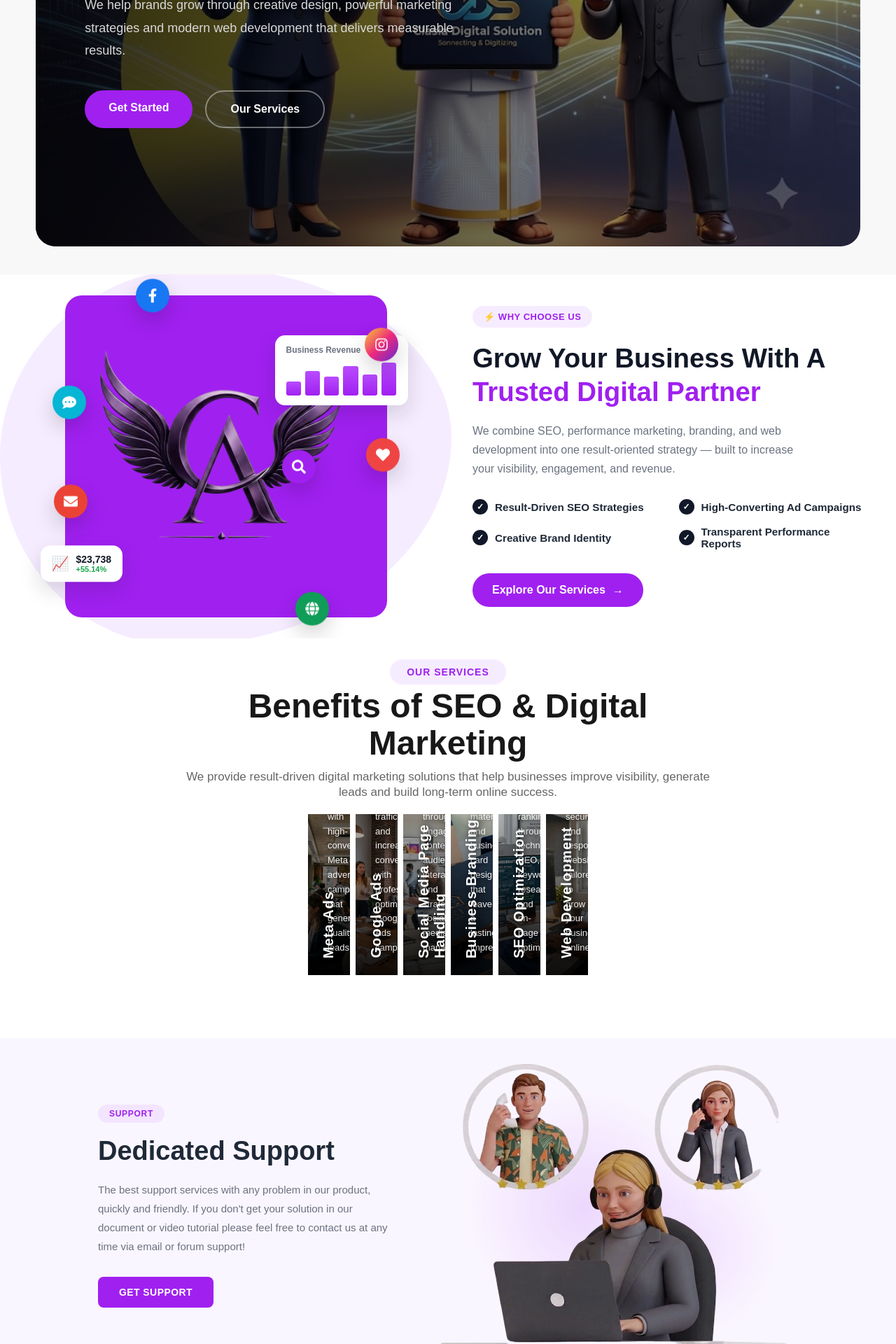
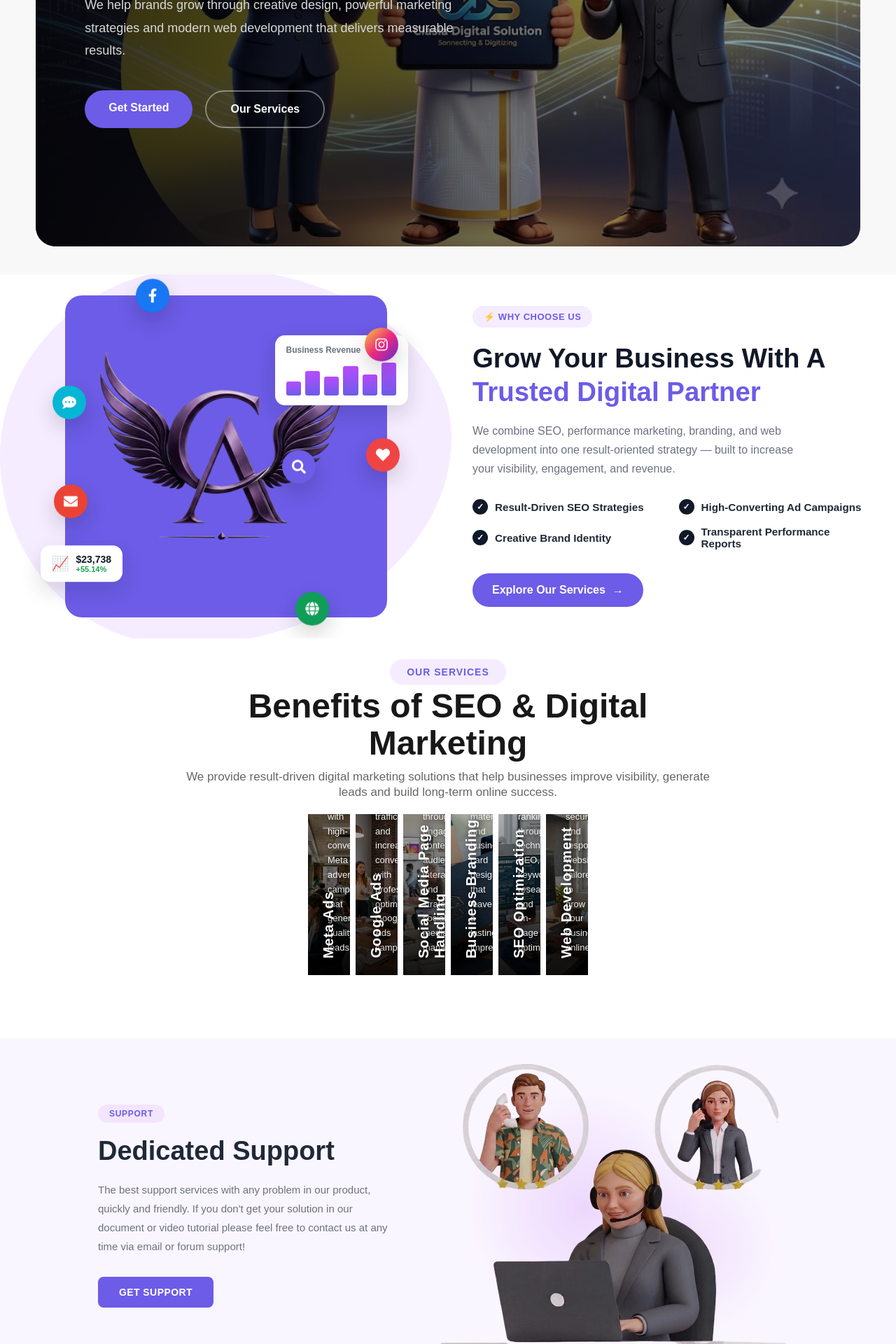
Before and after one commit to nambi142/claciadigitalsolutions, a React (Vite) app: page / in a window 1280 px wide. Shown: the part 480-2400 px from the top of the page at 70% size. Built offline with nearby package versions, Linux system fonts and the light colour scheme; a web font is replaced by a local one.

Commit message:
launch new colour update

```diff
--- a/src/App.css
+++ b/src/App.css
@@ -37,7 +37,7 @@ body {
     min-height: 100vh;
 }
 
-.app-shell > main {
+.app-shell>main {
     flex: 1;
 }
 
@@ -47,25 +47,16 @@ body {
 ========================================================== */
 
 .page-header {
-    --ph-accent: #a020f0;
-
     width: 92%;
     max-width: 1400px;
-
     margin: 0 auto 40px;
-
     position: relative;
-
-    background: var(--ph-accent);
-
+    background: #6c5ce7;
     overflow: hidden;
-
     padding: 80px 40px;
-
     display: flex;
     align-items: center;
     justify-content: center;
-
     border-radius: 22px;
     border: 1.5px solid #d7b4ff;
 }
--- a/src/css/Contact.css
+++ b/src/css/Contact.css
@@ -30,13 +30,13 @@ body.dark .contact-section {
   --bg: #111111;
   --heading-color: #ffffff;
   --subtext-color: #c9b8db;
-  --card-bg: #1f1330;
+  --card-bg: #6c5ce7;
   --input-bg: #1f1330;
   --input-border: #3a2a52;
   --input-text: #f0e9ff;
   --input-placeholder: #9b86b8;
-  --accent: #c77dff;
-  --accent-hover: #e0b3ff;
+  --accent: #6c5ce7;
+  --accent-hover: #6c5ce7;
   --divider-color: #3a2a52;
   --location-text: #c9b8db;
   --social-icon: #9b86b8;
--- a/src/css/Footer.css
+++ b/src/css/Footer.css
@@ -3,7 +3,7 @@
 ========================================================== */
 
 .site-footer {
-    --f-accent: #a020f0;
+    --f-accent: #6c5ce7;
     --f-dark: #1a1a1a;
     --f-dark-soft: #141414;
 
@@ -303,7 +303,7 @@
 
     border-radius: 50%;
 
-    background: #a020f0;
+    background: #6c5ce7;
 
     color: #ffffff;
 
--- a/src/css/Header.css
+++ b/src/css/Header.css
@@ -91,7 +91,7 @@ nav a{
 
 nav a:hover,
 nav a.active{
-    color:#a020f0;
+    color:#6c5ce7;
 }
 
 body.dark nav a{
@@ -117,7 +117,7 @@ body.dark nav a:hover{
     border-radius:50%;
     border:1px solid #dcb5ff;
     background:#fff;
-    color:#a020f0;
+    color:#6c5ce7;
     display:flex;
     justify-content:center;
     align-items:center;
@@ -127,7 +127,7 @@ body.dark nav a:hover{
 }
 
 .theme-btn:hover{
-    background:#a020f0;
+    background:#6c5ce7;
     color:#fff;
 }
 
@@ -157,20 +157,20 @@ body.dark .theme-btn{
     display:flex;
     align-items:center;
     justify-content:center;
-    background:#a020f0;
+    background:#6c5ce7;
     color:#fff;
     font-size:16px;
     transition:.35s;
 }
 
 .call-btn:hover{
-    background:#a020f0;
+    background:#6c5ce7;
     color:#fff;
 }
 
 .call-btn:hover .phone-icon{
     background:#fff;
-    color:#a020f0;
+    color:#6c5ce7;
 }
 
 body.dark .call-btn{
@@ -183,7 +183,7 @@ body.dark .call-btn{
     display:none;
     justify-content:center;
     align-items:center;
-    background:#a020f0;
+    background:#6c5ce7;
     color:#fff;
     border-radius:12px;
     cursor:pointer;
@@ -294,7 +294,7 @@ body.dark .mobile-logo p{
     width:40px;
     height:40px;
     border:none;
-    background:#a020f0;
+    background:#6c5ce7;
     color:#fff;
     border-radius:10px;
     display:flex;
@@ -326,7 +326,7 @@ body.dark .mobile-logo p{
 
 .mobile-links a:hover,
 .mobile-links a.active{
-    color:#a020f0;
+    color:#6c5ce7;
 }
 
 body.dark .mobile-links a{
--- a/src/css/Home.css
+++ b/src/css/Home.css
@@ -77,7 +77,7 @@
     display: inline-block;
     border: none;
     cursor: pointer;
-    background: #a020f0;
+    background: #6c5ce7;
     color: #fff;
     padding: 16px 34px;
     border-radius: 60px;
@@ -232,7 +232,7 @@
   height: auto;
   display: block;
   border-radius: 24px;
-  background: #a020f0;
+  background: #6c5ce7;
   aspect-ratio: 1 / 1;
   object-fit: cover;
 }
@@ -275,7 +275,7 @@
 .wcu-bars span {
   flex: 1;
   border-radius: 3px;
-  background: linear-gradient(180deg, #b94cff, #a020f0);
+  background: linear-gradient(180deg, #b94cff, #6c5ce7);
 }
 
 /* Growth card */
@@ -352,7 +352,7 @@
 .wcu-badge-seo{
     top:48%;
     right:22%;
-    background:#a020f0;
+    background:#6c5ce7;
     animation-delay:2.3s;
 }
 
@@ -382,7 +382,7 @@
   align-items: center;
   gap: 6px;
   background: #f6ecff;
-  color: #a020f0;
+  color: #6c5ce7;
   font-size: 13px;
   font-weight: 700;
   letter-spacing: 0.04em;
@@ -399,7 +399,7 @@
   margin: 0 0 18px;
 }
 .wcu-heading span {
-  color: #a020f0;
+  color: #6c5ce7;
 }
 
 .wcu-description {
@@ -445,7 +445,7 @@
   align-items: center;
   justify-content: center;
   gap: 10px;
-  background: #a020f0;
+  background: #6c5ce7;
   color: #fff;
   border: none;
   padding: 15px 28px;
@@ -494,7 +494,7 @@ body.dark .wcu-feature{
 }
 
 body.dark .wcu-check{
-    background:#a020f0;
+    background:#6c5ce7;
 }
 
 body.dark .wcu-tag{
@@ -572,7 +572,7 @@ body.dark .footer{
     padding:10px 24px;
     border-radius:40px;
     background:#f6ecff;
-    color:#a020f0;
+    color:#6c5ce7;
     font-size:14px;
     font-weight:700;
     letter-spacing:1px;
@@ -932,7 +932,7 @@ body.dark .benefit-vertical{
 ========================================================== */
 
 .support-section{
-    --s-accent:#a020f0;
+    --s-accent:#6c5ce7;
     --s-accent-soft:#f3e5ff;
     padding:30px 30px;
     background:#faf6ff;
--- a/src/css/Projects.css
+++ b/src/css/Projects.css
@@ -3,7 +3,7 @@
 ========================================================== */
 
 .case-studies-section{
-    --cs-accent:#a020f0;
+    --cs-accent:#6c5ce7;
     --cs-accent-dark:#6a0dad;
     --cs-bg:#ffffff;
     --cs-heading:#0d1b3e;
--- a/src/css/Service.css
+++ b/src/css/Service.css
@@ -3,7 +3,7 @@
 ========================================================== */
 
 .services-section{
-    --sv-accent:#a020f0;
+    --sv-accent:#6c5ce7;
     --sv-accent-dark:#6a0dad;
     --sv-bg:#ffffff;
     --sv-heading:#0d1b3e;
@@ -190,12 +190,12 @@ body.dark .service-icon-badge{
 ========================================================== */
 
 .process-section{
-    --pr-accent:#a020f0;
+    --pr-accent:#6c5ce7;
     --pr-accent-dark:#6a0dad;
     --pr-bg:#ffffff;
     --pr-heading:#0d1b3e;
     --pr-card-bg:#faf1e6;
-    --pr-tag-bg:#a020f0;
+    --pr-tag-bg:#6c5ce7;
     padding:30px 30px;
     background:var(--pr-bg);
 }
@@ -410,7 +410,7 @@ body.dark .skillup-section{
     font-weight:700;
     letter-spacing:.1em;
     text-transform:uppercase;
-    color:#a020f0;
+    color:#6c5ce7;
     padding-bottom:16px;
     margin-bottom:26px;
     border-bottom:1px solid #ececec;
@@ -471,7 +471,7 @@ body.dark .skillup-btn{
 }
 
 body.dark .skillup-btn:hover{
-    background:#a020f0;
+    background:#6c5ce7;
     color:#fff;
 }
 
```
